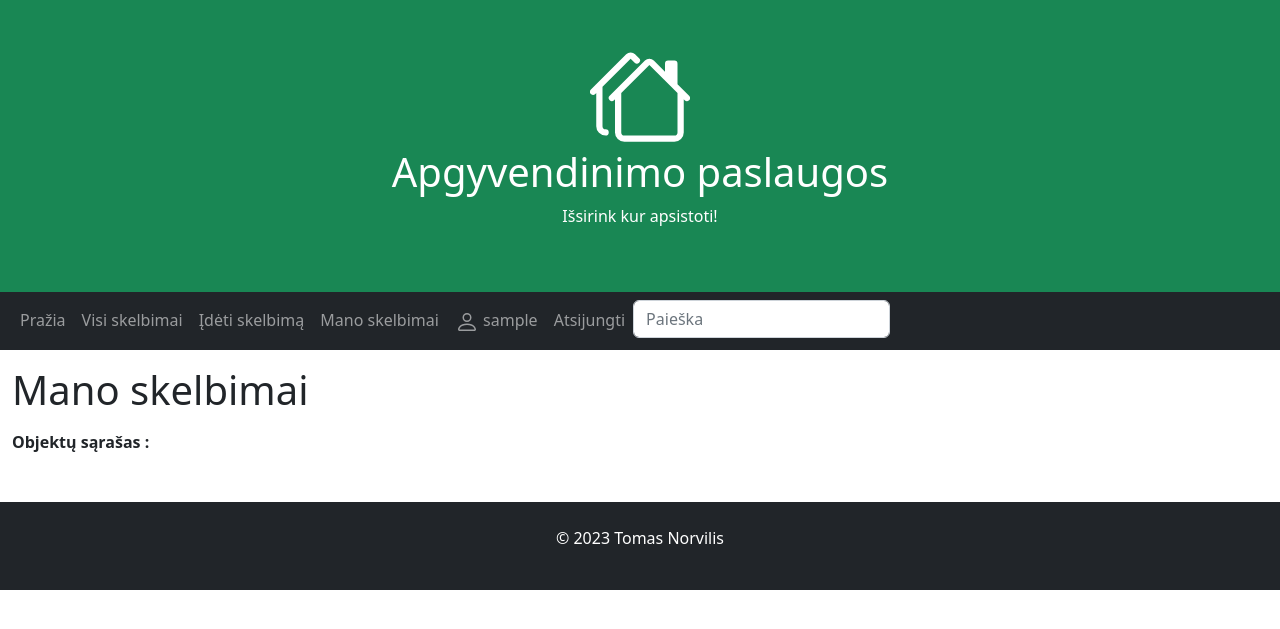
After one commit to TomasNorv/pythonApgyvendinimas_2023_02, a Django app: page /userskelbimai/ in a window 1280 px wide. The commit adds this page. Shown: the top 629 px of the page. Run offline with Django 4.2, Linux system fonts and the light colour scheme; the visitor is signed in with stand-in values (Sample User, id 1); data that the repository does not hold is empty.

Commit message:
atvaizduoti mano skelbimai

```diff
--- a/mysite/apgyvendinimas/admin.py
+++ b/mysite/apgyvendinimas/admin.py
@@ -5,9 +5,10 @@ from .models import Objektas
 
 # Register your models here.
 class ObjektasAdmin(admin.ModelAdmin):
-    list_display = ('caption', 'type', 'city', 'area', 'rooms', 'max_guest')
+    list_display = ('caption', 'type', 'city', 'area', 'rooms', 'max_guest', 'user')
     list_filter = ('type', 'city')
     search_fields = ['type','city']
+    list_editable = [ 'user']
 
 
 
--- a/mysite/apgyvendinimas/models.py
+++ b/mysite/apgyvendinimas/models.py
@@ -1,4 +1,5 @@
 from django.db import models
+from django.contrib.auth.models import User
 
 # Create your models here.
 class Objektas(models.Model):
@@ -17,7 +18,7 @@ class Objektas(models.Model):
     description = models.TextField(verbose_name='Aprašymas', max_length= 5000, null=True, blank=True, default="")
     amenities = models.TextField(verbose_name="Patogumai", max_length=5000, null=True, blank=True)
     foto = models.ImageField(verbose_name='Nuotrauka',upload_to='foto', null=True, blank=True)
-
+    user = models.ForeignKey(to=User, verbose_name="Nuomotojas", on_delete=models.CASCADE)
 
     def __str__(self):
         return self.caption
--- a/mysite/apgyvendinimas/templates/base.html
+++ b/mysite/apgyvendinimas/templates/base.html
@@ -35,7 +35,7 @@
 
  {% if user.is_authenticated %}
         <li class="nav-item"><a class="nav-link" href="">Įdėti skelbimą</a></li>
-      <li class="nav-item"><a class="nav-link" href="">Mano skelbimai</a></li>
+      <li class="nav-item"><a class="nav-link" href="{% url 'user_skelbimai' %}">Mano skelbimai</a></li>
 
          <li class="nav-item"><a class="nav-link" href="#">
               <svg class="bi bi-person" width="1.5em" height="1.5em" viewBox="0 0 16 16" fill="currentColor" xmlns="http://www.w3.org/2000/svg">
--- /dev/null
+++ b/mysite/apgyvendinimas/templates/user_skelbimai.html
@@ -0,0 +1,35 @@
+{% extends "base.html" %}
+{% block title %}Skelbimai{% endblock %}
+{% block content %}
+<ul></ul>
+ <h1>Mano skelbimai </h1>
+<ul></ul>
+  <p><b>Objektų sąrašas :</b></p>
+  {% for skelbimas in skelbimai %}
+<hr>
+   <p><b>{{skelbimas.caption}} - {{skelbimas.city}} </b></p>
+<p>{{skelbimas.user}}</p>
+
+
+{% endfor %}
+<div class="container puslapiai">
+    <nav aria-label="...">
+        {% if skelbimai.has_other_pages %}
+            <ul class="pagination pagination-sm justify-content-end">
+                {% for i in skelbimai.paginator.page_range %}
+                    {% if skelbimai.number == i %}
+                        <li class="page-item active">
+                            <a class="bg-success page-link">{{ i }}</a>
+                        </li>
+                    {% else %}
+                        <li class="page-item">
+                            <a class="page-link" href="?page={{ i }}">{{ i }}</a>
+                        </li>
+                    {% endif %}
+                {% endfor %}
+            </ul>
+        {% endif %}
+    </nav>
+</div>
+
+{% endblock %}
--- a/mysite/apgyvendinimas/urls.py
+++ b/mysite/apgyvendinimas/urls.py
@@ -7,5 +7,6 @@ urlpatterns = [
     path('skelbimai/', views.skelbimai, name= "visi_skelbimai"),
     path('skelbimai/<int:skelbimas_id>', views.skelbimas, name= 'skelbimas'),
     path('search/', views.search, name='search'),
+    path('userskelbimai/', views.UserObjektasListView.as_view(), name="user_skelbimai"),
 
 ]
--- a/mysite/apgyvendinimas/views.py
+++ b/mysite/apgyvendinimas/views.py
@@ -3,6 +3,8 @@ from django.http import HttpResponse
 from .models import Objektas
 from django.core.paginator import Paginator
 from django.db.models import Q
+from django.contrib.auth.mixins import LoginRequiredMixin
+from django.views.generic import ListView
 
 # Create your views here.
 
@@ -38,3 +40,13 @@ def search(request):
     query = request.GET.get('query')
     search_results = Objektas.objects.filter(Q(city__icontains=query) | Q(type__icontains=query))
     return render(request, 'search.html', {'skelbimai': search_results, 'query': query})
+
+
+class UserObjektasListView(LoginRequiredMixin, ListView):
+    model = Objektas
+    template_name = 'user_skelbimai.html'
+    paginate_by = 4
+    context_object_name = 'skelbimai'
+
+    def get_queryset(self):
+        return Objektas.objects.filter(user=self.request.user)
```
